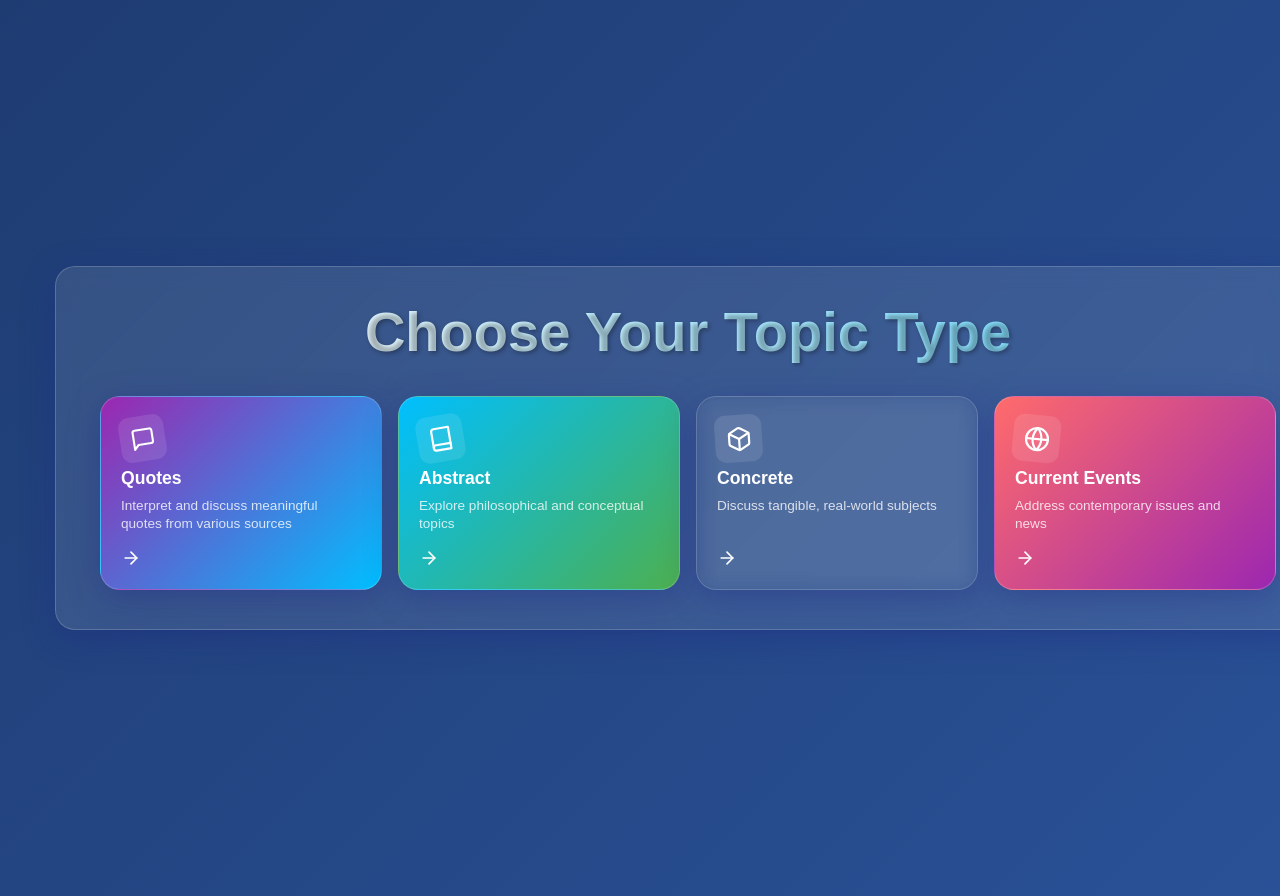
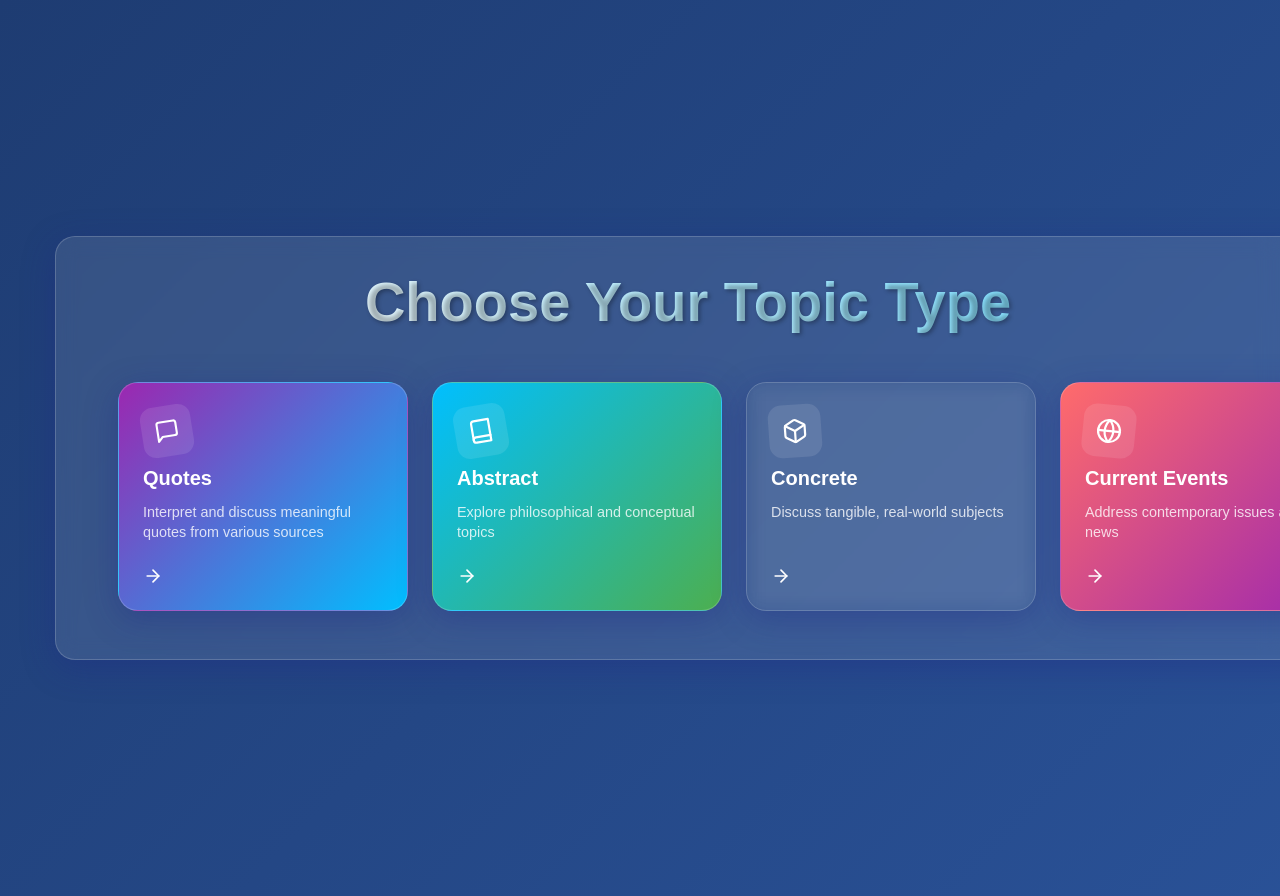
Before and after one commit to TheJeetSingh/SpeechApp, a React (Create React App) app: page /topics in a window 1280 px wide. Shown: the top 896 px of the page. Built offline with nearby package versions, Linux system fonts and the light colour scheme; no server answers.

Commit message:
fixed vercel error

```diff
--- a/src/components/LoginScreen.js
+++ b/src/components/LoginScreen.js
@@ -1,7 +1,8 @@
 import React, { useState } from "react";
 import { useNavigate } from "react-router-dom";
 import { motion } from "framer-motion";
-import config from "../config"; // Import the config object
+
+const API_URL = "https://speech-app-server.vercel.app"; // Direct URL to your backend
 
 function Login() {
   const [email, setEmail] = useState("");
@@ -14,22 +15,25 @@ function Login() {
     setError("");
 
     try {
-      const response = await fetch(`${config.API_URL}/api/login`, {
+      const response = await fetch(`${API_URL}/api/login`, {
         method: "POST",
-        headers: { "Content-Type": "application/json" },
+        headers: {
+          "Content-Type": "application/json",
+          "Accept": "application/json"
+        },
         body: JSON.stringify({ email, password }),
-        credentials: 'include',
+        credentials: 'include'
       });
 
       const data = await response.json();
-      console.log(data);
 
       if (!response.ok) throw new Error(data.message || "Login failed");
 
       localStorage.setItem("token", data.token);
       navigate("/");
     } catch (error) {
-      setError(error.message);
+      console.error("Login error:", error);
+      setError(error.message || "Failed to login. Please try again.");
     }
   };
 
--- a/src/components/TopicsScreen.js
+++ b/src/components/TopicsScreen.js
@@ -117,27 +117,27 @@ const TopicsScreen = () => {
 const styles = {
   heading: {
     ...componentStyles.heading,
-    marginBottom: "1.5rem",
+    marginBottom: "2rem",
     background: `linear-gradient(45deg, ${colors.text.primary}, ${colors.accent.blue})`,
     WebkitBackgroundClip: "text",
     WebkitTextFillColor: "transparent",
     textAlign: "center",
     width: "100%",
     maxWidth: "800px",
-    margin: "0 auto 1.5rem auto",
+    margin: "0 auto 2rem auto",
   },
   categoriesGrid: {
-    display: "flex",
-    justifyContent: "center",
-    gap: "1rem",
-    width: "98%",
+    display: "grid",
+    gridTemplateColumns: "repeat(4, 1fr)",
+    gap: "1.5rem",
+    width: "95%",
     maxWidth: "1400px",
     margin: "0 auto",
-    padding: "0.5rem",
+    padding: "1rem",
   },
   categoryCard: {
     background: colors.background.glass,
-    padding: "1.25rem",
+    padding: "1.5rem",
     borderRadius: "20px",
     backdropFilter: "blur(10px)",
     border: "1px solid rgba(255, 255, 255, 0.18)",
@@ -148,39 +148,37 @@ const styles = {
     display: "flex",
     flexDirection: "column",
     alignItems: "flex-start",
-    gap: "0.5rem",
+    gap: "0.75rem",
     transition: "all 0.3s ease",
-    flex: 1,
-    maxWidth: "300px",
-    minWidth: "220px",
+    minWidth: "240px",
   },
   iconContainer: {
     color: colors.text.primary,
     background: "rgba(255, 255, 255, 0.1)",
-    padding: "0.6rem",
-    borderRadius: "10px",
+    padding: "0.75rem",
+    borderRadius: "12px",
     display: "flex",
     alignItems: "center",
     justifyContent: "center",
   },
   cardTitle: {
-    fontSize: "1.1rem",
+    fontSize: "1.25rem",
     fontWeight: "600",
     color: colors.text.primary,
     margin: 0,
   },
   cardDescription: {
-    fontSize: "0.85rem",
+    fontSize: "0.9rem",
     color: colors.text.secondary,
     margin: 0,
-    lineHeight: 1.3,
+    lineHeight: 1.4,
     flex: 1,
   },
   arrowContainer: {
     color: colors.text.primary,
     display: "flex",
     alignItems: "center",
-    marginTop: "0.5rem",
+    marginTop: "0.75rem",
     transition: "transform 0.3s ease",
   },
 };
```
Also changed, not shown: 1 other file (tests, documents, lock files or other folders).
